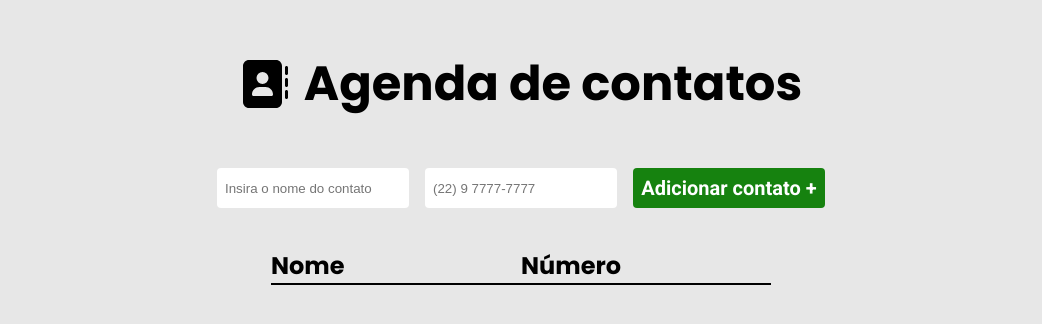
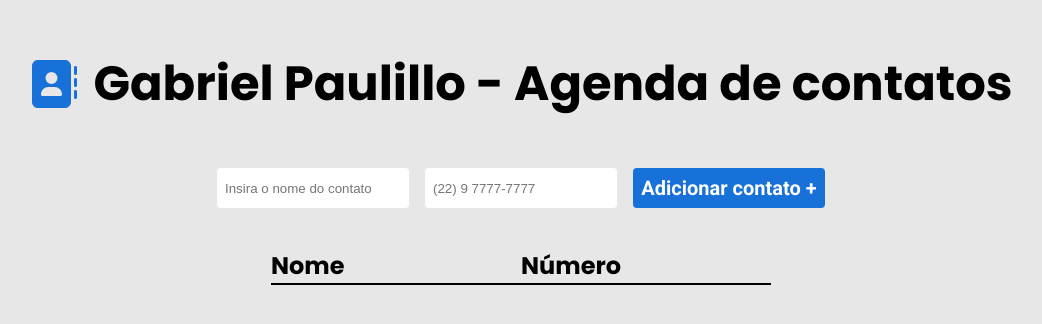
Before and after one commit to gabrielpaulillo/agenda-projeto-ebac, a plain HTML site: page index.html in a window 1280 px wide. Shown: the whole page, without its empty margins (119-1161 px from the left). Drawn offline with Linux system fonts and the light colour scheme.

Commit message:
changed the button and svg colors; changed the title and h1

```diff
--- a/index.html
+++ b/index.html
@@ -3,7 +3,7 @@
 <head>
     <meta charset="UTF-8">
     <meta name="viewport" content="width=device-width, initial-scale=1.0">
-    <title>Gabriel Paulillo - Projeto 2 EBAC</title>
+    <title>Gabriel Paulillo - Agenda de Contatos</title>
     <link rel="preconnect" href="https://fonts.googleapis.com">
     <link rel="preconnect" href="https://fonts.gstatic.com" crossorigin>
     <link href="https://fonts.googleapis.com/css2?family=Poppins:ital,wght@0,400;0,500;0,600;0,700;1,400;1,500;1,600;1,700&family=Roboto:ital,wght@0,400;0,500;0,700;1,400;1,500;1,700&display=swap" rel="stylesheet">
@@ -14,7 +14,7 @@
         <svg xmlns="http://www.w3.org/2000/svg" viewBox="0 0 512 512">
             <path d="M96 0C60.7 0 32 28.7 32 64V448c0 35.3 28.7 64 64 64H384c35.3 0 64-28.7 64-64V64c0-35.3-28.7-64-64-64H96zM208 288h64c44.2 0 80 35.8 80 80c0 8.8-7.2 16-16 16H144c-8.8 0-16-7.2-16-16c0-44.2 35.8-80 80-80zm-32-96a64 64 0 1 1 128 0 64 64 0 1 1 -128 0zM512 80c0-8.8-7.2-16-16-16s-16 7.2-16 16v64c0 8.8 7.2 16 16 16s16-7.2 16-16V80zM496 192c-8.8 0-16 7.2-16 16v64c0 8.8 7.2 16 16 16s16-7.2 16-16V208c0-8.8-7.2-16-16-16zm16 144c0-8.8-7.2-16-16-16s-16 7.2-16 16v64c0 8.8 7.2 16 16 16s16-7.2 16-16V336z"/>
         </svg>
-        <h1>Agenda de contatos</h1>
+        <h1>Gabriel Paulillo - Agenda de contatos</h1>
     </header>
     <form id="form">
         <input type="text" name="nome-contato" id="form__nome-contato" required placeholder="Insira o nome do contato">
--- a/style.css
+++ b/style.css
@@ -27,6 +27,7 @@ svg {
     height: 3rem;
     width: 3rem;
     margin-right: 1rem;
+    fill: #1771d8;
 }
 
 form {
@@ -50,7 +51,7 @@ form input {
 }
 
 form button {
-    background-color: #16820f;
+    background-color: #1771d8;
     color: #fff;
     font-family: 'Roboto', sans-serif;
     font-size: 1.25rem;
```
